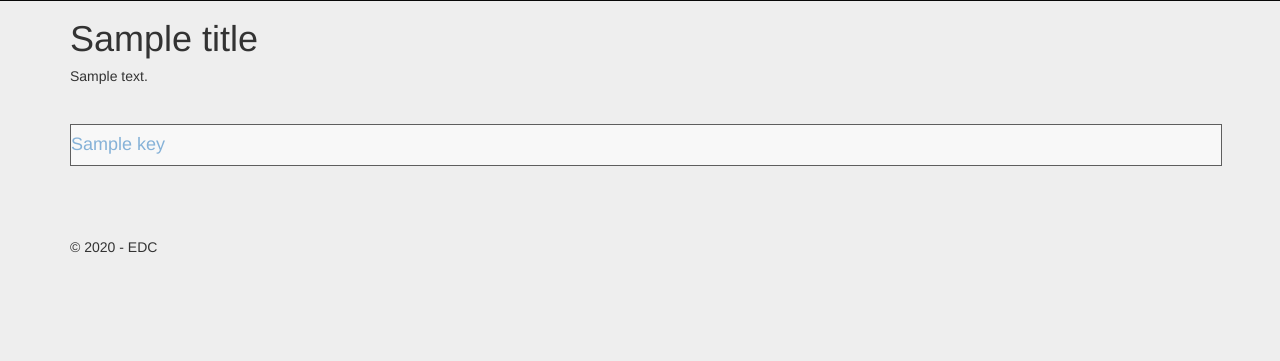
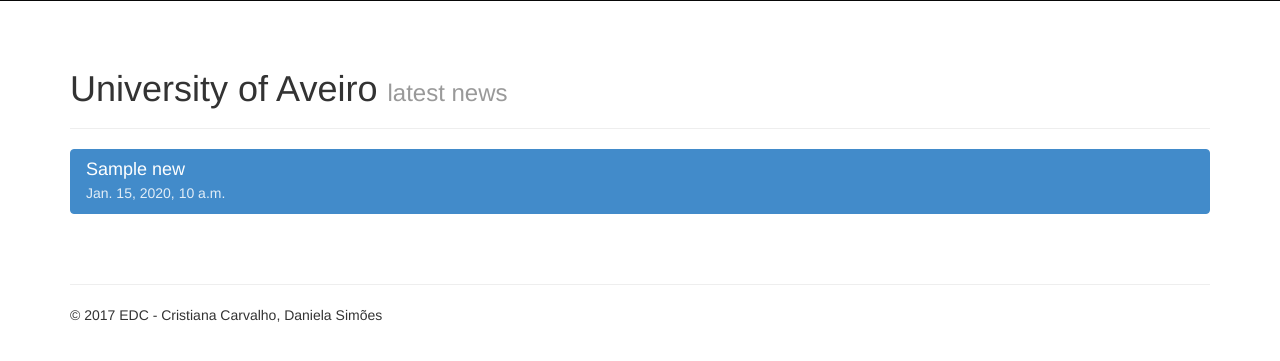
Before and after one commit to cristianasc/EDC, a Django app: template project1/app/templates/app/index.html in a window 1280 px wide. Shown: the part 51-412 px from the top of the page. Run offline with Django 3.2, Linux system fonts and the light colour scheme; the template is opened without the code that fills it: most values are stand-ins (such as "Sample title", 1, 10 or a date in 2020); some libraries are stand-ins or nearby versions.

Commit message:
refactor and frontend

```diff
--- a/project1/app/templates/app/index.html
+++ b/project1/app/templates/app/index.html
@@ -2,25 +2,25 @@
 
 {% block content %}
 
-<div class="container body-content">
-            <div>
-                <h1>{{ title }}</h1>
-                <h5>{{ description }}</h5>
-            </div>
-</div>
+    <div class="container body-content" style="margin-top: 30px; margin-bottom: 30px;">
+        <div class = "page-header">
 
-<div class="transbox" style="margin-top: 30px; margin-bottom: 30px;">
-    <div class="row">
-        <div class="col-md-12">
-            <form action="home" method="post">
-                {% csrf_token %}
-                {% for key, id in guid %}
-                    <h4><a href="about.html?{{ id }}">{{ key }}</a></h4>
-                {% endfor %}
-            </form>
+           <h1>
+              University of Aveiro
+              <small>latest news</small>
+           </h1>
+
+        </div>
+
+        <div class="list-group">
+            {% for new in data %}
+                <a href="about.html?{{ new.uid }}" class="list-group-item active">
+                    <h4 class="list-group-item-heading">{{ new.title }}</h4>
+                    <p class="list-group-item-text">{{ new.pubDate }}</p>
+                </a>
+            {% endfor %}
         </div>
     </div>
-</div>
 
 
 {% endblock %}
--- a/project1/app/templates/app/layout.html
+++ b/project1/app/templates/app/layout.html
@@ -5,31 +5,13 @@
     <meta name="viewport" content="width=device-width, initial-scale=1.0">
     <title>{{ title }} Jornal Online Universidade de Aveiro</title>
     {% load staticfiles %}
-    <link rel="stylesheet" type="text/css" href="{% static 'app/content/bootstrap.min.css' %}" />
+    <link rel="stylesheet" type="text/css" href="{% static 'app/content/bootstrap.css' %}" />
     <link rel="stylesheet" type="text/css" href="{% static 'app/content/site.css' %}" />
     <script src="{% static 'app/scripts/modernizr-2.6.2.js' %}"></script>
-
-    <style>
-
-        div.transbox{
-          width: 90%;
-            margin-left: 70px;
-          background-color: #ffffff;
-          border: 1px solid black;
-          display: inline-block;
-          opacity: 0.6;
-          filter: alpha(opacity=60);
-        }
-
-        div.transbox p {
-          margin: 5%;
-          font-weight: bold;
-          color: #000000;
-        }
-    </style>
 </head>
 
-<body style="background-color: #eeeeee">
+<body>
+
     <div class="navbar navbar-inverse navbar-fixed-top" >
         <div class="container">
             <div class="navbar-header">
@@ -54,7 +36,7 @@
 
             <footer class="container body-content">
                  <hr/>
-                <p>&copy; {{ year }} - EDC</p>
+                <p>&copy; 2017 EDC - Cristiana Carvalho, Daniela Simões</p>
             </footer>
     </div>
 
```
Also changed, not shown: project1/app/models.py (+10 -12 lines), project1/app/views.py (+4 -38 lines).
